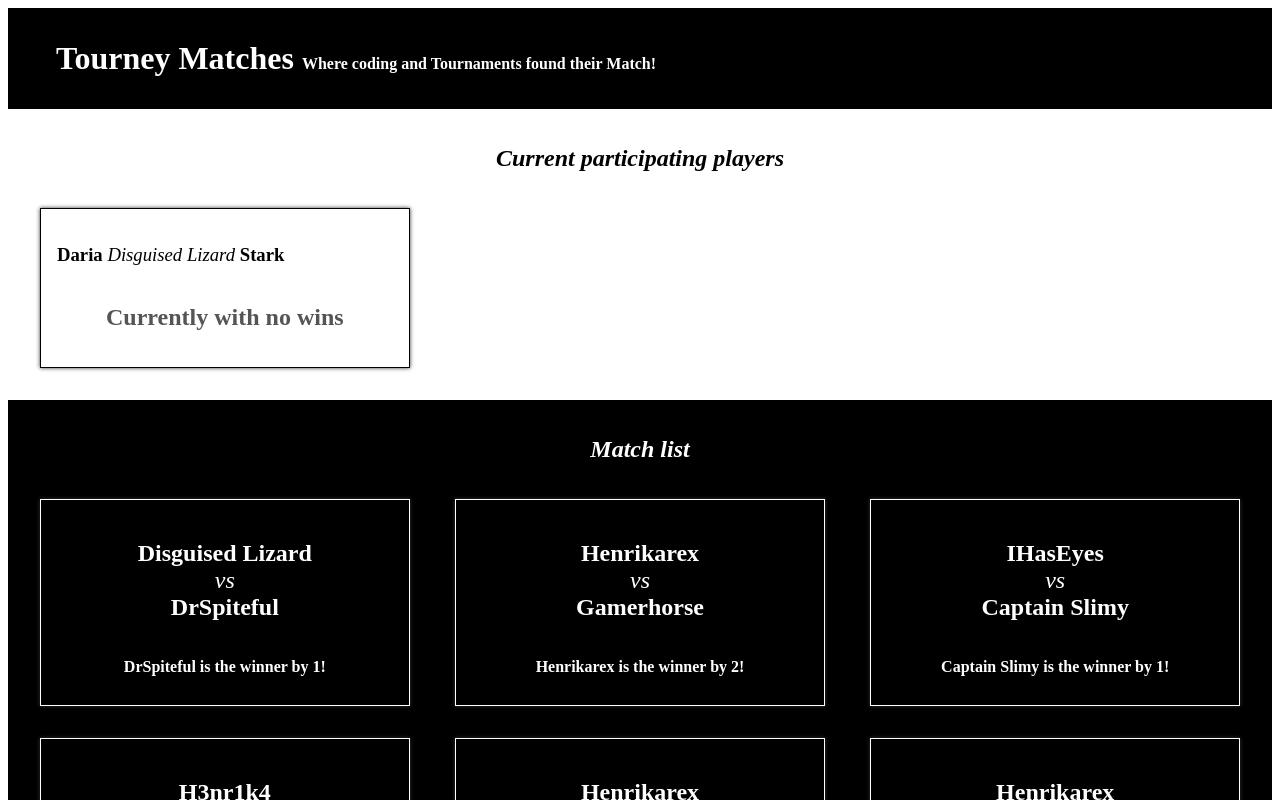
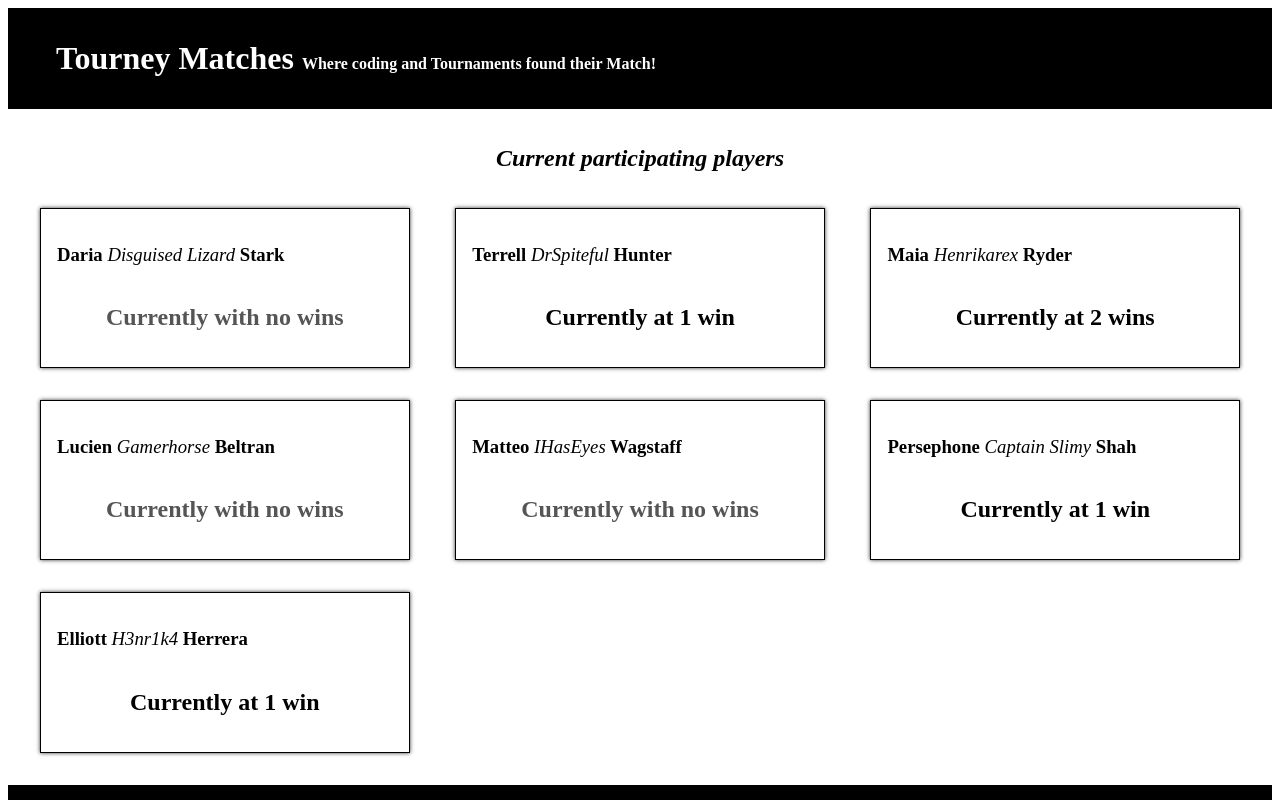
Before and after one commit to kand5950/tourney-matches, a React (Create React App) app: page / in a window 1280 px wide. Shown: the top 800 px of the page. Built offline with nearby package versions, Linux system fonts and the light colour scheme.

Commit message:
rendering all players

```diff
--- a/src/components/Player.js
+++ b/src/components/Player.js
@@ -7,9 +7,9 @@
 
         {props.wins === 0 && <h2 className="zero">Currently with no wins</h2>}
 
-        {props.win === 1 && <h2>Currently at 1 win</h2>}
+        {props.wins === 1 && <h2>Currently at 1 win</h2>}
 
-        {props.win > 1 && <h2>Currently at {props.wins} wins</h2>}
+        {props.wins > 1 && <h2>Currently at {props.wins} wins</h2>}
 
       </article>
 
--- a/src/components/PlayerList.js
+++ b/src/components/PlayerList.js
@@ -2,12 +2,22 @@
 
 function PlayerList(props){
 
-	const onePlayer = props.playerData[0];
+	const players = props.playerData.map((player) => {
+		return(
+				<Player
+				key={player.gamerTag}
+				gamerTag={player.gamerTag}
+				firstName={player.firstName}
+				lastName={player.lastName}
+				wins={player.wins} />
+
+    );
+	});
 
     return(
     	<section className="PlayerList">
     		<h1>Current participating players</h1>
-    		<Player gamerTag={onePlayer.gamerTag} firstName={onePlayer.firstName} lastName={onePlayer.lastName} wins={onePlayer.wins} />
+    		{players}
   		</section>
 
     );
```
